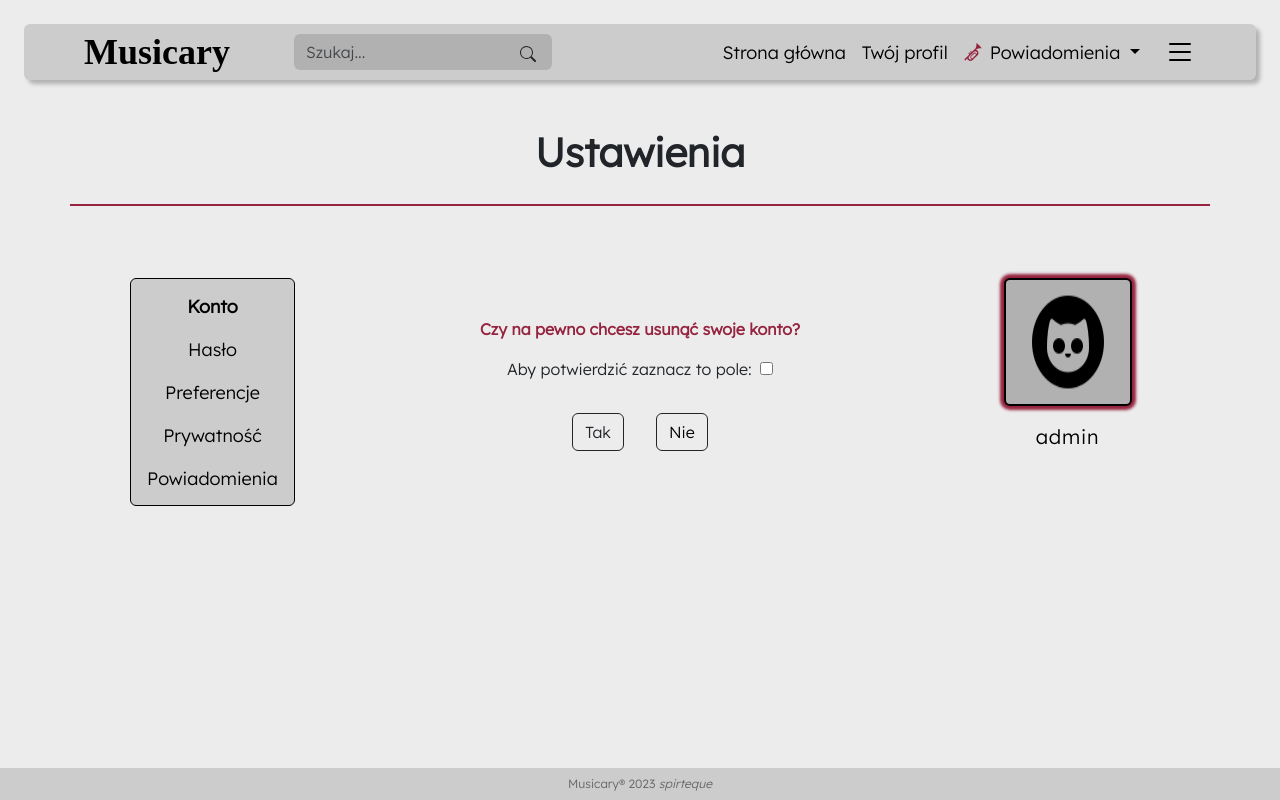
After one commit to spirteque/musicary, a Django app: page /account/edit/delete_account/ in a window 1280 px wide. The commit adds this page. Run offline with Django 4.2, Linux system fonts and the light colour scheme; a user stored in the database is signed in; data comes from the database, SQL or seed files in the repository; parts of the project's set-up code (start-up, migrations or seed data) failed here and were passed over; some libraries are stand-ins or nearby versions; some web fonts are replaced.

Commit message:
feat: delete account by user

```diff
--- a/account/forms.py
+++ b/account/forms.py
@@ -190,3 +190,7 @@ class ProfileEditForm(forms.ModelForm):
 
 class SearchForm(forms.Form):
     query = forms.CharField()
+
+
+class DeleteAccountForm(forms.Form):
+    confirmation = forms.BooleanField()
--- /dev/null
+++ b/account/templates/account/delete_account.html
@@ -0,0 +1,55 @@
+{% extends "account/base_edit.html" %}
+{% load static %}
+{% load thumbnail %}
+
+
+{% block title %}
+    Usuwanie konta
+{% endblock title %}
+
+
+{% block forms %}
+<div class="row d-flex">
+    <div class="col-3 d-flex justify-content-center mt-5 ">
+        <nav class="nav flex-column justify-content-center flex-nowrap border border-black border-1 rounded bg-secondary-color py-2 side-navbar">
+            <a class="nav-link small-medium-font fw-bolder" href="{% url 'edit' %}">Konto</a>
+            <a class="nav-link small-medium-font" href="{% url 'password_change' %}">Hasło</a>
+            <a class="nav-link small-medium-font" href="#">Preferencje</a>
+            <a class="nav-link small-medium-font" href="#">Prywatność</a>
+            <a class="nav-link small-medium-font" href="#">Powiadomienia</a>
+        </nav>
+    </div>
+
+    <div class="col-6 d-flex align-items-center justify-content-center text-start mt-5 flex-column">
+        <p class="fw-bolder accent-color">Czy na pewno chcesz usunąć swoje konto?</p>
+        <div class="d-flex">
+            <form action="." method="post">
+                <p>
+                    <label for="id_confirmation" class="me-1">Aby potwierdzić zaznacz to pole:</label>
+                    <input type="checkbox" name="confirmation" required id="id_confirmation">
+                </p>
+                <div class="d-flex justify-content-center">
+                    {% csrf_token %}
+                    <button type="submit" class="btn btn-outline-dark my-3 me-3">
+                        Tak
+                    </button>
+                    <a href="{% url 'edit' %}" class="btn btn-outline-dark my-3 ms-3">
+                        Nie
+                    </a>
+                </div>
+            </form>
+        </div>
+    </div>
+
+    <div class="col-3 d-flex align-self-start align-items-center justify-content-center mt-5 flex-column">
+        <div class="d-flex justify-content-center profile-pic-large bg-gentle-color rounded border border-black border-2 accent-shadow-box">
+            {% thumbnail request.user.profile.photo "100x100" crop="true" as im %}
+            <img src="{% if im %}{{ im.url }}{% else %}{% static 'profile_photos/no_image.png' %}{% endif %}"
+                 class="img-fluid {% if im %}p-0{% else %}p-1{% endif %} rounded">
+        </div>
+        <p class="text-start medium-font ls-wider mt-3">
+            <a href="{% url 'user_profile' user.username %}">{{ user.username }}</a>
+        </p>
+    </div>
+</div>
+{% endblock forms %}
--- /dev/null
+++ b/account/templates/account/delete_conf_email.html
@@ -0,0 +1,6 @@
+{% autoescape off %}
+    Witaj {{ user.username }},
+        Aby potwierdzić usunięcie Twojego konta na portalu Musicary
+        kliknij w poniższy link:
+        http://{{ domain }}{% url 'delete_account_confirm' uidb64=uid token=token %}
+{% endautoescape %}
--- a/account/urls.py
+++ b/account/urls.py
@@ -1,5 +1,6 @@
 from django.urls import path
 from django.contrib.auth import views as auth_views
+from django.views.generic import TemplateView
 
 from .forms import UserLoginForm, UserSetNewPasswordForm, UserPasswordResetForm, UserPasswordChangeForm
 from . import views
@@ -26,6 +27,10 @@ urlpatterns = [
 
     path('edit/', views.edit, name='edit'),
     path('edit/delete_photo/', views.delete_profile_photo, name='delete_profile_photo'),
+    path('edit/delete_account/', views.delete_account, name='delete_account'),
+    path('edit/delete_account_confirm/<uidb64>/<token>/', views.delete_account_confirm, name='delete_account_confirm'),
+
+
 
     path('users/followers_list/<username>/', views.followers_list, name='followers_list'),
     path('users/following_list/<username>/', views.following_list, name='following_list'),
--- a/account/views.py
+++ b/account/views.py
@@ -16,7 +16,7 @@ from django.utils.encoding import force_bytes, force_str
 from django.core.mail import EmailMessage
 from django.core.paginator import Paginator, EmptyPage, PageNotAnInteger
 from django.http import HttpResponse, JsonResponse
-from .forms import UserRegistrationForm, UserEditForm, ProfileEditForm, UserPasswordChangeForm, SearchForm
+from .forms import UserRegistrationForm, UserEditForm, ProfileEditForm, UserPasswordChangeForm, SearchForm, DeleteAccountForm
 from .token import account_activation_token
 from .models import Profile
 from posts.models import Post
@@ -51,14 +51,10 @@ def register(request):
                                  to=[to_email])
             email.send()
 
-            return render(request,
-                          'account/register_act_link_send.html',
-                          {'new_user': new_user})
+            return render(request, 'account/register_act_link_send.html', {'new_user': new_user})
     else:
         user_form = UserRegistrationForm()
-    return render(request,
-                  'account/register.html',
-                  {'user_form': user_form})
+    return render(request, 'account/register.html', {'user_form': user_form})
 
 
 def activate(request, uidb64, token):
@@ -74,7 +70,7 @@ def activate(request, uidb64, token):
         user.save()
         return render(request, 'account/register_succes.html')
     else:
-        return render(request, 'account/register_error.html')
+        return render(request, 'account/register_link_error.html')
 
 
 @login_required
@@ -147,6 +143,51 @@ def delete_profile_photo(request):
 
 
 @login_required
+def delete_account(request):
+    if request.method == 'POST':
+        form = DeleteAccountForm(request.POST)
+        if form.is_valid():
+            user = request.user
+
+            current_site = get_current_site(request)
+            mail_subject = 'Link potwierdzający usunięcie konta na portalu Musicary'
+            message = render_to_string('account/delete_conf_email.html',{
+                'user': user,
+                'domain': current_site.domain,
+                'uid': urlsafe_base64_encode(force_bytes(user.pk)),
+                'token': account_activation_token.make_token(user)
+            })
+
+            to_email = user.email
+            email = EmailMessage(subject=mail_subject,
+                                body=message,
+                                from_email=settings.EMAIL_SENDER,
+                                to=[to_email])
+            email.send()
+
+            return render(request, 'account/delete_act_link_send.html', {'user': user})
+    else:
+        form = DeleteAccountForm()
+    return render(request, 'account/delete_account.html', {'form': form})
+
+
+@login_required
+def delete_account_confirm(request, uidb64, token):
+    User = get_user_model()
+    try:
+        uid = force_str(urlsafe_base64_decode(uidb64))
+        user = User.objects.get(pk=uid)
+    except(TypeError, ValueError, OverflowError, User.DoesNotExist):
+        user = None
+
+    if user is not None and account_activation_token.check_token(user, token):
+        user.delete()
+        return redirect('home')
+    else:
+        return render(request, 'account/delete_account_error.html')
+
+
+@login_required
 def user_profile(request, username, action=None):
     user = get_object_or_404(User,
                              username=username,
@@ -212,8 +253,6 @@ def toggle_follow(request):
 
 
 def user_search(request):
-    # query = None
-    # user_results, post_results = [], []
     form = SearchForm(request.POST)
     if form.is_valid():
         query = form.cleaned_data['query']
--- a/py_links.txt
+++ b/py_links.txt
@@ -70,3 +70,4 @@ https://stackoverflow.com/questions/65141518/how-to-filter-posts-query-in-order-
 https://favicon.io/favicon-generator/
 https://learndjango.com/tutorials/django-favicon-tutorial
 https://www.idownloadblog.com/2020/09/08/refresh-favicons-in-safari-mac/
+https://stackoverflow.com/questions/41653346/remove-user-in-django
```
Also changed, not shown: account/templates/account/delete_account_error.html (added, +9 -0 lines), account/templates/account/delete_act_link_send.html (added, +10 -0 lines), account/templates/account/edit.html (+6 -5 lines).
